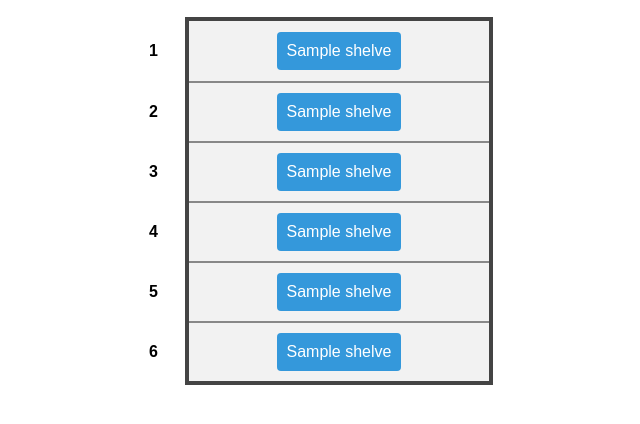
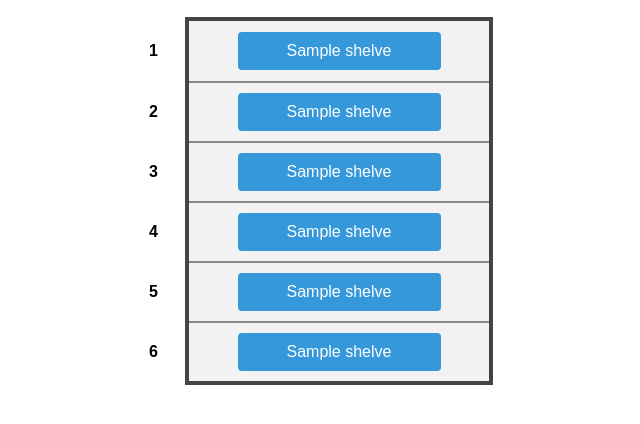
Before and after one commit to alltraq/Cabinet_3D_Website, a Flask app: template templates/index.html in a window 1280 px wide. Shown: the part 100-524 px from the top of the page, without its empty margins (301-941 px from the left). Run offline with Flask 3, Linux system fonts and the light colour scheme; the template is opened without the code that fills it: most values are stand-ins (such as "Sample title", 1, 10 or a date in 2020); some libraries are stand-ins or nearby versions.

Commit message:
Made boxes larger

```diff
--- a/templates/index.html
+++ b/templates/index.html
@@ -66,11 +66,15 @@
     .box {
       background-color: #3498db;
       color: white;
-      padding: 10px;
-      margin: 5px;
+      padding: 10px 0;
+      margin: 5px auto;
       border-radius: 4px;
-      min-width: 30px;
+      width: 70%;
+      min-width: 0;
+      max-width: 70%;
+      box-sizing: border-box;
       text-align: center;
+      display: block;
     }
   </style>
 </head>
```
